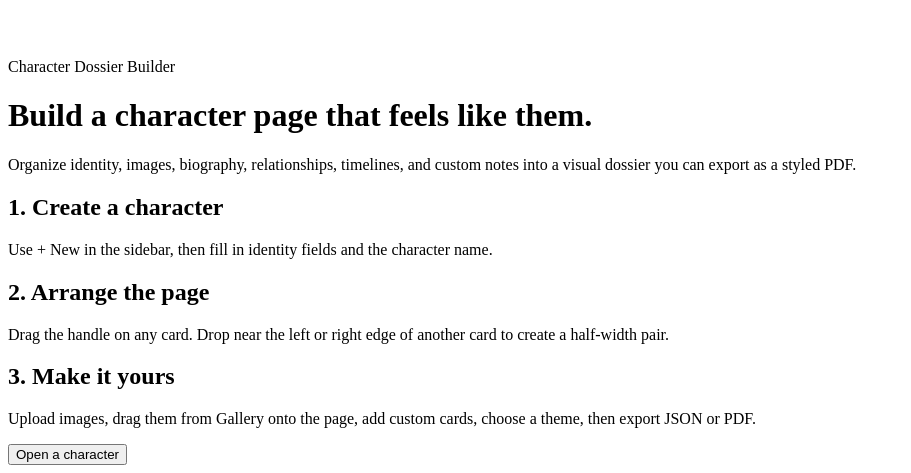
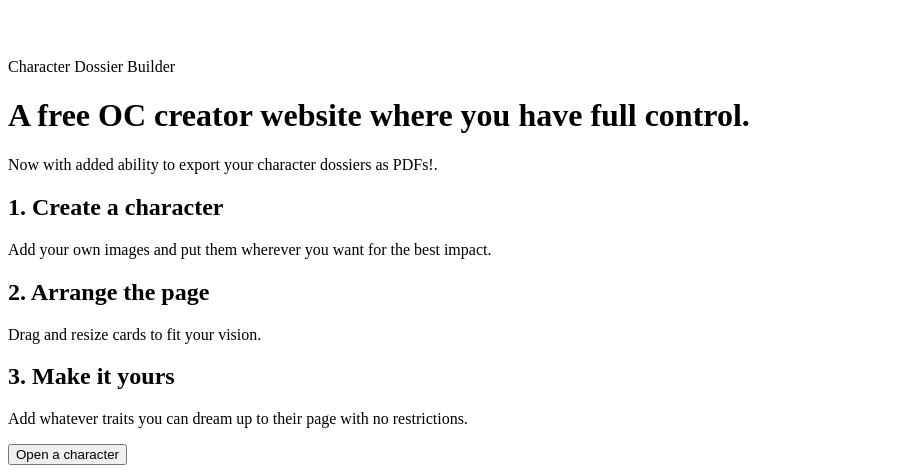
Before and after one commit to xpuchalski/character-dossier, a React (Vite) app: page / in a window 1280 px wide. Shown: the part 766-1239 px from the top of the page, without its empty margins (0-911 px from the left). Built offline with nearby package versions, Linux system fonts and the light colour scheme; the HTML template or start-up script is replaced by a standard one.

Commit message:
updated homepage

```diff
--- a/src/App.tsx
+++ b/src/App.tsx
@@ -42,13 +42,13 @@ function HomePage({ onStart }: { onStart: () => void }) {
     <div className="max-w-4xl space-y-8 py-10">
       <div className="space-y-3">
         <p className="text-sm uppercase tracking-[0.25em] text-indigo-300">Character Dossier Builder</p>
-        <h1 className="text-5xl font-bold">Build a character page that feels like them.</h1>
-        <p className="max-w-2xl text-lg text-slate-300">Organize identity, images, biography, relationships, timelines, and custom notes into a visual dossier you can export as a styled PDF.</p>
+        <h1 className="text-5xl font-bold">A free OC creator website where you have full control.</h1>
+        <p className="max-w-2xl text-lg text-slate-300">Now with added ability to export your character dossiers as PDFs!.</p>
       </div>
       <div className="grid gap-4 md:grid-cols-3">
-        <HomeTip title="1. Create a character">Use + New in the sidebar, then fill in identity fields and the character name.</HomeTip>
-        <HomeTip title="2. Arrange the page">Drag the handle on any card. Drop near the left or right edge of another card to create a half-width pair.</HomeTip>
-        <HomeTip title="3. Make it yours">Upload images, drag them from Gallery onto the page, add custom cards, choose a theme, then export JSON or PDF.</HomeTip>
+        <HomeTip title="1. Create a character">Add your own images and put them wherever you want for the best impact.</HomeTip>
+        <HomeTip title="2. Arrange the page">Drag and resize cards to fit your vision.</HomeTip>
+        <HomeTip title="3. Make it yours">Add whatever traits you can dream up to their page with no restrictions.</HomeTip>
       </div>
       <button onClick={onStart} className="px-4 py-3 bg-indigo-600 hover:bg-indigo-700 text-white rounded">Open a character</button>
     </div>
```
